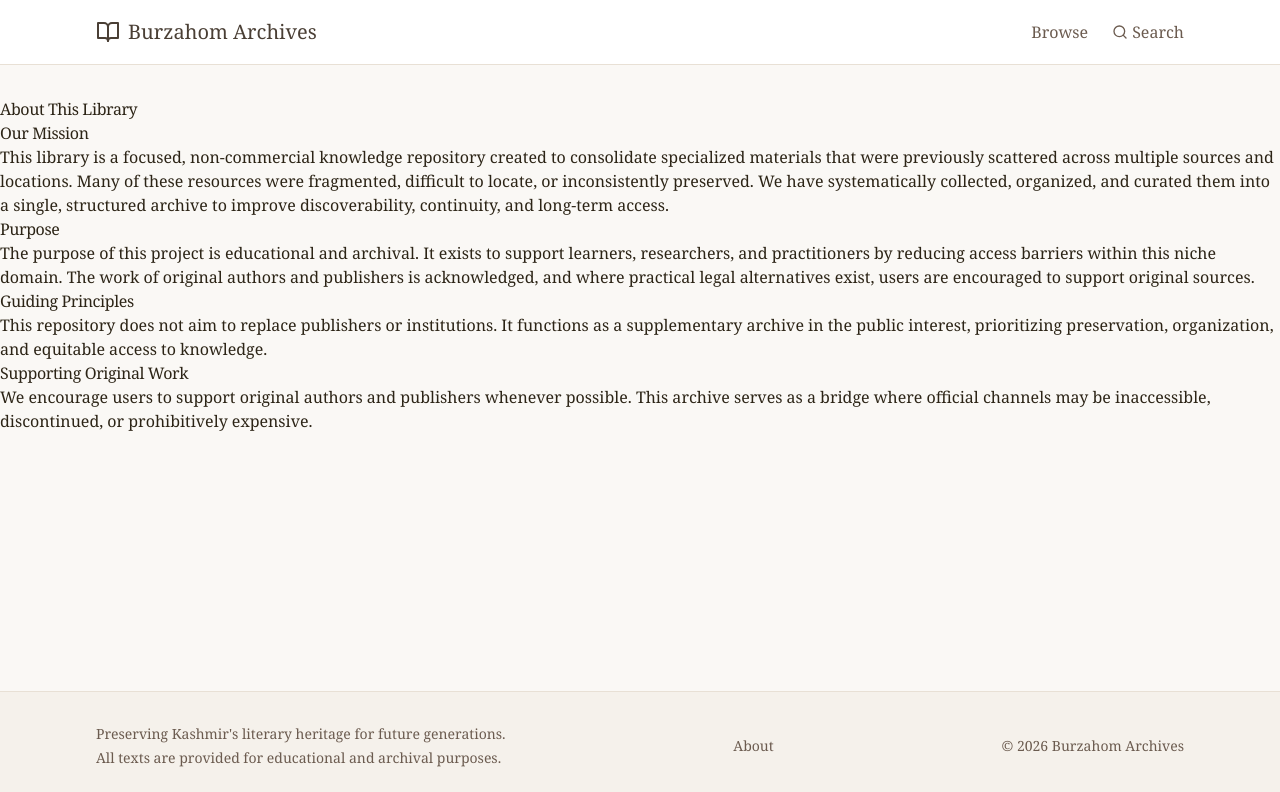
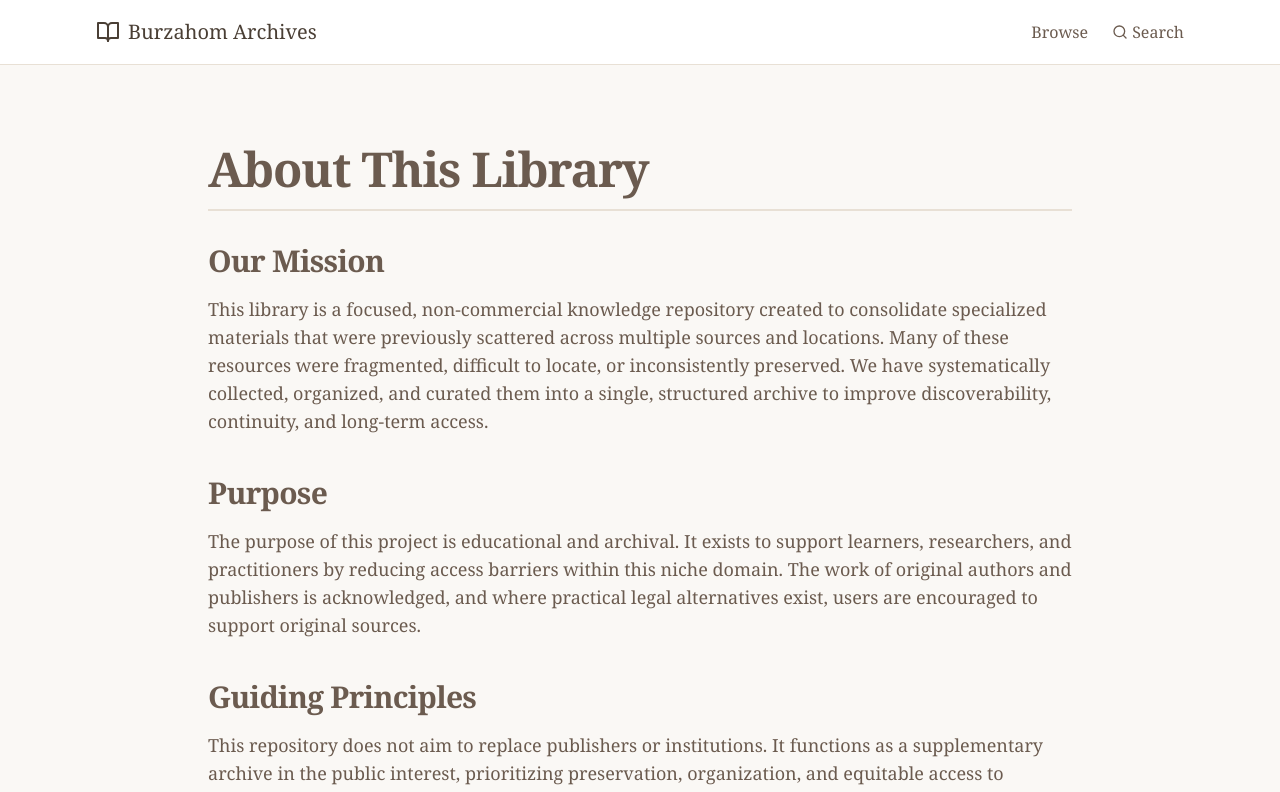
Before and after one commit to Infexo/BurzahomArchives, a Next.js app: page /about in a window 1280 px wide. Shown: the top 792 px of the page. Built offline with nearby package versions, Linux system fonts and the light colour scheme.

Commit message:
Stylized About Section

```diff
--- a/src/app/about/page.js
+++ b/src/app/about/page.js
@@ -1,13 +1,18 @@
-// app/about/page.js
+// app/about/page.tsx
 export default function About() {
   return (
-    <div className="about-page">
-      <div className="container">
-        <h1>About This Library</h1>
+    <div className="archive-container py-12">
+      <div className="max-w-4xl mx-auto px-4">
 
-        <section className="mission">
-          <h2>Our Mission</h2>
-          <p>
+        <h1 className="text-4xl md:text-5xl font-bold text-archive-accent mb-8 border-b-2 border-archive-tan pb-4">
+          About This Library
+        </h1>
+
+        <section className="mb-10">
+          <h2 className="text-2xl md:text-3xl font-semibold text-archive-accent mb-4">
+            Our Mission
+          </h2>
+          <p className="text-base md:text-lg text-archive-accent leading-relaxed">
             This library is a focused, non-commercial knowledge repository created to
             consolidate specialized materials that were previously scattered across
             multiple sources and locations. Many of these resources were fragmented,
@@ -17,9 +22,11 @@ export default function About() {
           </p>
         </section>
 
-        <section className="purpose">
-          <h2>Purpose</h2>
-          <p>
+        <section className="mb-10">
+          <h2 className="text-2xl md:text-3xl font-semibold text-archive-accent mb-4">
+            Purpose
+          </h2>
+          <p className="text-base md:text-lg text-archive-accent leading-relaxed">
             The purpose of this project is educational and archival. It exists to
             support learners, researchers, and practitioners by reducing access
             barriers within this niche domain. The work of original authors and
@@ -28,23 +35,28 @@ export default function About() {
           </p>
         </section>
 
-        <section className="principles">
-          <h2>Guiding Principles</h2>
-          <p>
+        <section className="mb-10">
+          <h2 className="text-2xl md:text-3xl font-semibold text-archive-accent mb-4">
+            Guiding Principles
+          </h2>
+          <p className="text-base md:text-lg text-archive-accent leading-relaxed">
             This repository does not aim to replace publishers or institutions. It
             functions as a supplementary archive in the public interest, prioritizing
             preservation, organization, and equitable access to knowledge.
           </p>
         </section>
 
-        <section className="support">
-          <h2>Supporting Original Work</h2>
-          <p>
+        <section className="mb-10">
+          <h2 className="text-2xl md:text-3xl font-semibold text-archive-accent mb-4">
+            Supporting Original Work
+          </h2>
+          <p className="text-base md:text-lg text-archive-accent leading-relaxed">
             We encourage users to support original authors and publishers whenever
             possible. This archive serves as a bridge where official channels may
             be inaccessible, discontinued, or prohibitively expensive.
           </p>
         </section>
+
       </div>
     </div>
   )
--- a/src/components/Footer.tsx
+++ b/src/components/Footer.tsx
@@ -17,12 +17,14 @@ export default function Footer() {
             </p>
           </div>
 
-          {/* Navigation Links */}
-          <div className="flex gap-6 text-archive-accent text-sm">
-            <Link href="/about" className="hover:underline">
+          {/* Clickable About Link */}
+          <div className="flex gap-4">
+            <Link
+              href="/about"
+              className="px-4 py-2 bg-archive-tan text-archive-accent border border-archive-accent hover:bg-archive-accent hover:text-archive-paper transition-colors rounded cursor-pointer"
+            >
               About
             </Link>
-            {/* Add more links as needed */}
           </div>
 
           <div className="text-archive-accent text-sm">
```
